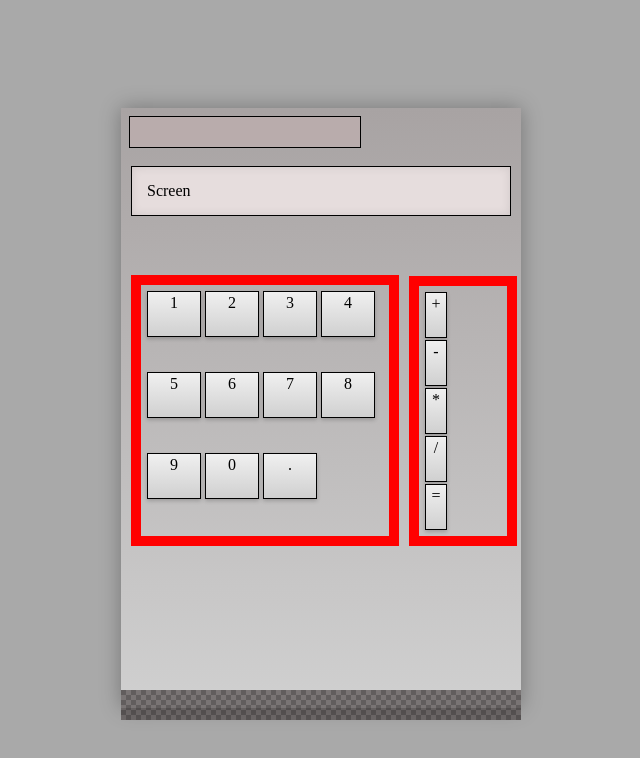
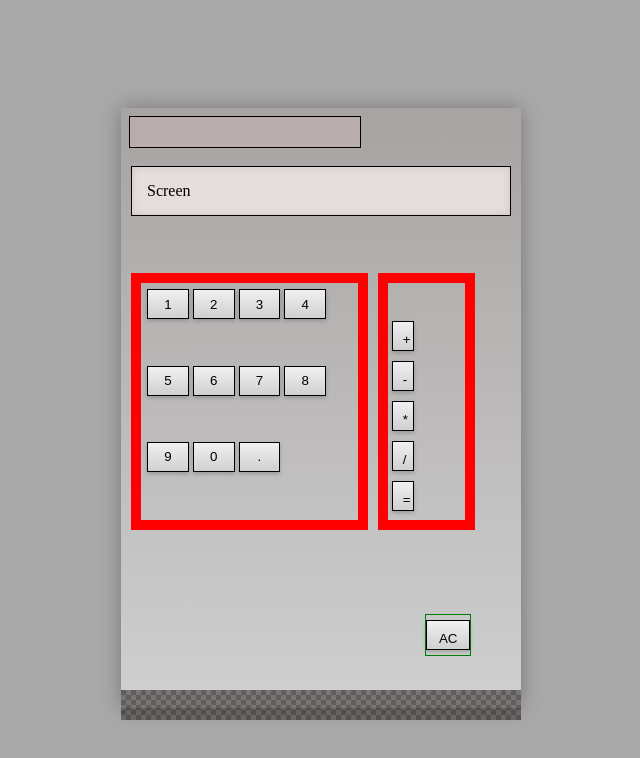
Before and after one commit to ABigJuicyBurger/Calculator, a plain HTML site: page index.html in a window 1280 px wide. Shown: the whole page, without its empty margins (319-959 px from the left). Drawn offline with Linux system fonts and the light colour scheme.

Commit message:
added AC buttno

```diff
--- a/index.html
+++ b/index.html
@@ -13,24 +13,27 @@
       <div id="screen">Screen</div>
       <div id="buttons">
         <div id="digits">
-          <div class="button">1</div>
-          <div class="button">2</div>
-          <div class="button">3</div>
-          <div class="button">4</div>
-          <div class="button">5</div>
-          <div class="button">6</div>
-          <div class="button">7</div>
-          <div class="button">8</div>
-          <div class="button">9</div>
-          <div class="button">0</div>
-          <div class="button">.</div>
+          <button class="button">1</button>
+          <button class="button">2</button>
+          <button class="button">3</button>
+          <button class="button">4</button>
+          <button class="button">5</button>
+          <button class="button">6</button>
+          <button class="button">7</button>
+          <button class="button">8</button>
+          <button class="button">9</button>
+          <button class="button">0</button>
+          <button class="button">.</button>
         </div>
         <div id="operators">
-          <div class="button">+</div>
-          <div class="button">-</div>
-          <div class="button">*</div>
-          <div class="button">/</div>
-          <div class="button">=</div>
+          <button class="button">+</button>
+          <button class="button">-</button>
+          <button class="button">*</button>
+          <button class="button">/</button>
+          <button class="button">=</button>
+        </div>
+        <div id="clear">
+          <button class="button">AC</button>
         </div>
       </div>
       <div id="gripPad"></div>
--- a/style.css
+++ b/style.css
@@ -51,7 +51,7 @@ body {
   padding: 2px;
   margin: 2px;
   width: 20%;
-  height: 40px;
+  height: 30px;
   text-align: center;
   background: linear-gradient(to bottom, #f0f0f0, #d0d0d0); /* Add this line */
   box-shadow: 0 2px 4px rgba(0, 0, 0, 0.2); /* Add this line */
@@ -65,13 +65,38 @@ body {
   flex-wrap: wrap;
   width: 60%;
   height: 90%;
+  margin-top: 31%;
 }
 
 #operators {
+  display: flex;
+  flex-direction: column;
+  justify-content: flex-end;
   border: 10px solid red;
   padding: 1%;
   margin-left: 10px;
   width: 20%;
+  height: 90%;
+}
+
+#operators .button {
+  padding: 10px;
+  margin: 5px 0;
+}
+
+#clear {
+  border: 1px solid green;
+  position: relative;
+  top: 136px;
+  margin: 10px auto;
+  width: 50px;
+  right: 50px;
+}
+
+#clear .button {
+  padding: 10px;
+  margin: 5px 0;
+  width: 100%;
 }
 
 #gripPad {
```
